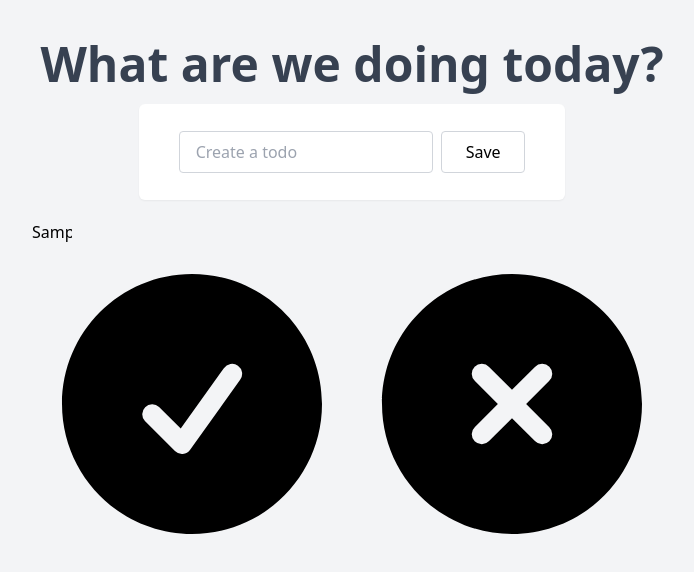
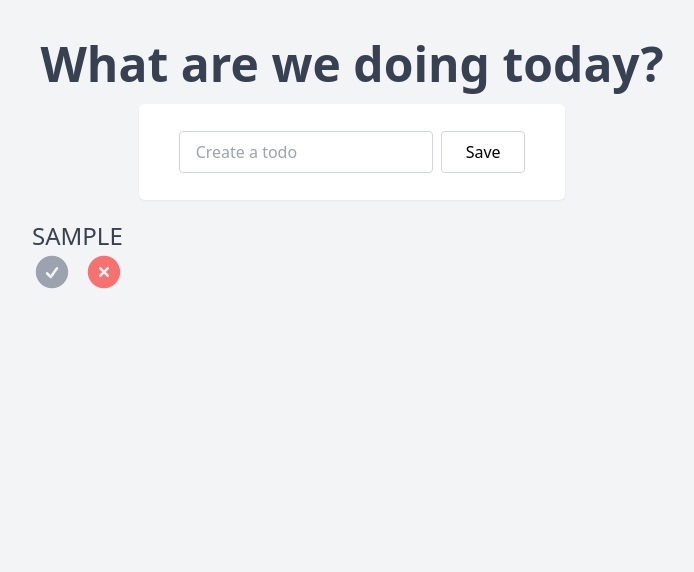
Before and after one commit to alex-candido/kaizen-nuxt-todo-list, a Nuxt app: page / in a window 1280 px wide. Both pictures are taken after typing "Sample" into the empty fields and a click on the button "Save". Shown: the top 572 px of the page, without its empty margins (288-982 px from the left). Built offline with nearby package versions, Linux system fonts and the light colour scheme.

Commit message:
estrutura e estilos TodoItem.vue

```diff
--- a/components/TodoItem.vue
+++ b/components/TodoItem.vue
@@ -22,15 +22,35 @@ import { Todo, useTodoStore } from '~~/store/todo';
 
 <template>
   <div>
-    <div class="max-w-10">
-      <div class="max-w-10/12 overflow-hidden whitespace-nowrap text-ellipsis">
-        <h1>{{ todo.label }}</h1>
-        <!-- <p>{{ todo }}</p> -->
-      </div>
+    <div class="max-w-10/12 overflow-hidden whitespace-nowrap text-ellipsis" >
+      <h1
+        :class="{
+          'line-through': todo.done,
+        }"
+        class="text-2xl text-gray-700 select-none font-light uppercase"
+        :title="todo.label"
+      >
+        {{ todo.label }}
+      </h1>
+      <p>
+        <small class="text-gray-400">
+          {{ parsedDate }}
+        </small>
+      </p>
     </div>
     <section class="flex items-center">
-      <check-circle-icon />
-      <x-circle-icon />
+      <check-circle-icon
+        class="w-10 h-10 transition-all duration-200 hover:text-green-400 mr-3 cursor-pointer"
+        :class="{
+          'text-green-400': todo.done,
+          'text-gray-400': !todo.done,
+        }"
+        @click="updateTodoDone(todo)"
+      />
+      <x-circle-icon
+        class="w-10 h-10 transition-all duration-200 text-red-400 cursor-pointer hover:text-red-600"
+        @click="deleteTodo(todo.id)"
+      />
     </section>
   </div>
 </template>
```
